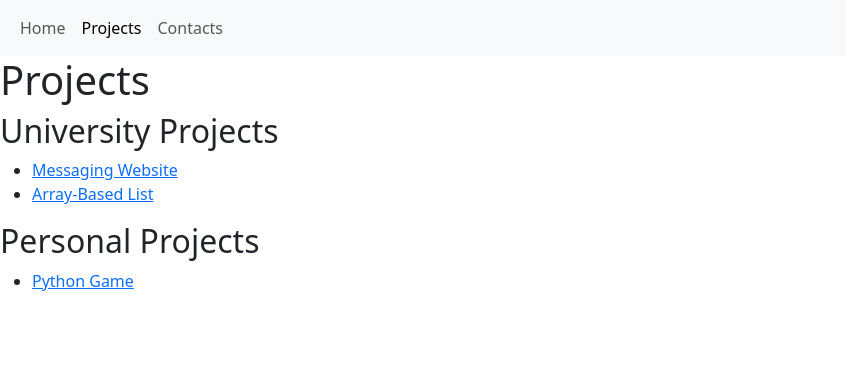
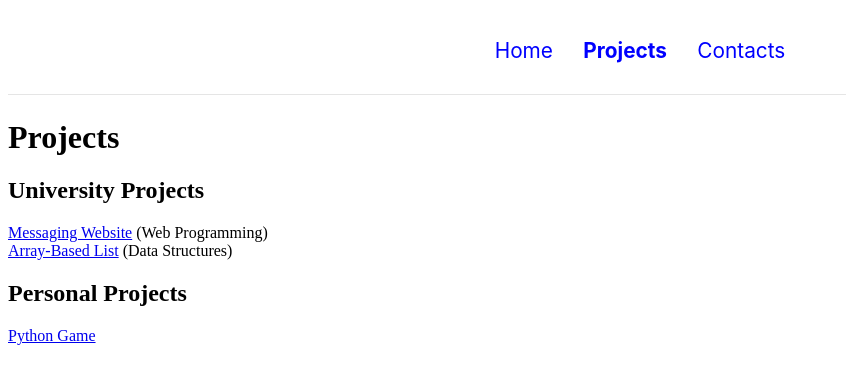
Before and after one commit to matthewtannous/matthewtannous.github.io, a Jekyll site: the page built from projects.html, in a window 1280 px wide. Shown: the top 384 px of the page, without its empty margins (0-846 px from the left). Built offline with Jekyll 4.4.1, drawn with Linux system fonts in a browser that asks for light colours.

Commit message:
Improve project structure + Styled navbar

```diff
--- a/404.html
+++ b/404.html
@@ -9,11 +9,13 @@ layout: default
     max-width: 600px;
     text-align: center;
   }
+
   h1 {
     margin: 30px 0;
     font-size: 4em;
     line-height: 1;
     letter-spacing: -1px;
+    color: black;
   }
 </style>
 
--- /dev/null
+++ b/_data/navigation.csv
@@ -0,0 +1,4 @@
+name,link
+Home,/
+Projects,/projects/
+Contacts,/contacts/
--- /dev/null
+++ b/_data/projects/personal.csv
@@ -0,0 +1,2 @@
+name,link
+Python Game,https://github.com/matthewtannous/python_game
--- /dev/null
+++ b/_data/projects/university.csv
@@ -0,0 +1,3 @@
+name,course,link
+Messaging Website,Web Programming,https://github.com/matthewtannous/messaging-site
+Array-Based List,Data Structures,https://github.com/matthewtannous/Array-Based-Linked-List
--- /dev/null
+++ b/_includes/navigation.html
@@ -0,0 +1,7 @@
+<nav class="navbar-container">
+    {% for item in site.data.navigation %}
+    <a href="{{ item.link }}" class="nav-link {% if page.url==item.link %} active {% endif %}">
+        {{ item.name }}
+    </a>
+    {% endfor %}
+</nav>
--- a/_layouts/default.html
+++ b/_layouts/default.html
@@ -2,45 +2,13 @@
 <html lang="en">
 
 <head>
-    <meta charset="utf-8">
-    <meta name="viewport" content="width=device-width, initial-scale=1">
+    <meta name="viewport" charset="utf-8" content="width=device-width, initial-scale=1">
     <title> {{ site.title }} | {{ page.title }}</title>
-
-    <!-- Bootstrap -->
-    <link href="https://cdn.jsdelivr.net/npm/bootstrap@5.3.8/dist/css/bootstrap.min.css" rel="stylesheet"
-        integrity="sha384-sRIl4kxILFvY47J16cr9ZwB07vP4J8+LH7qKQnuqkuIAvNWLzeN8tE5YBujZqJLB" crossorigin="anonymous">
+    <link rel="stylesheet" href="/assets/css/styles.css">
 </head>
 
 <body>
-    <nav class="navbar navbar-expand-lg bg-body-tertiary">
-        <div class="container-fluid">
-
-            <div class="collapse navbar-collapse" id="navbarNavAltMarkup">
-                <div class="navbar-nav">
-
-                    {% if page.title == "Home" %}
-                    <a class="nav-link active" href="/">Home</a>
-                    {% else %}
-                    <a class="nav-link" href="/">Home</a>
-                    {% endif %}
-
-                    {% if page.title == "Projects" %}
-                    <a class="nav-link active" href="/projects">Projects</a>
-                    {% else %}
-                    <a class="nav-link" href="/projects">Projects</a>
-                    {% endif %}
-
-                    {% if page.title == "Contacts" %}
-                    <a class="nav-link active" href="/contacts">Contacts</a>
-                    {% else %}
-                    <a class="nav-link" href="/contacts">Contacts</a>
-                    {% endif %}
-
-                </div>
-            </div>
-        </div>
-
-    </nav>
+    {% include navigation.html %}
 
     {% unless page.title == "Home" %}
     <h1> {{ page.title }}</h1>
--- /dev/null
+++ b/_sass/navigation.scss
@@ -0,0 +1,33 @@
+.navbar-container {
+    display: flex;
+    justify-content: center;
+    align-items: center;
+    gap: 1.5rem;
+    padding: 1.5rem;
+
+    border-bottom: 1px solid rgba($color: #000000, $alpha: 0.1);
+    margin-bottom: 1.5rem;
+}
+
+.nav-link {
+    position: relative;
+    text-decoration: none;
+    color: blue;
+    font-weight: 400;
+    padding: 0.4rem 0.2rem;
+    font-size: 1.3rem;
+    font-family: -apple-system, BlinkMacSystemFont, Segoe UI, Roboto, Oxygen, Ubuntu, Cantarell, Fira Sans, Droid Sans, Helvetica Neue, sans-serif;
+
+}
+
+.nav-link.active {
+    color: blue !important;
+    font-weight: 700;
+}
+
+@media (max-width: 600px) {
+    .navbar-container {
+        flex-wrap: wrap;
+        gap: 1rem;
+    }
+}
--- /dev/null
+++ b/_sass/projects.scss
@@ -0,0 +1,3 @@
+.project {
+    color: yellow;
+}
--- /dev/null
+++ b/assets/css/styles.scss
@@ -0,0 +1,4 @@
+---
+---
+@import "navigation";
+@import "projects";
--- a/index.html
+++ b/index.html
@@ -2,7 +2,6 @@
 layout: default
 title: Home
 ---
-
 
 <h1> {{ site.title }}</h1>
 
--- a/projects.html
+++ b/projects.html
@@ -6,21 +6,18 @@ permalink: /projects/
 
 <div>
     <h2>University Projects</h2>
-    <ul>
-        <li>
-            <a href="https://github.com/matthewtannous/messaging-site">Messaging Website</a>
-        </li>
-        <li>
-            <a href="https://github.com/matthewtannous/Array-Based-Linked-List">Array-Based List</a>
-        </li>
-    </ul>
+    {% for item in site.data.projects.university %}
+    <div>
+        <a href="{{ item.link }}">{{ item.name }}</a> ({{ item.course }})
+    </div>
+    {% endfor %}
 </div>
 
 <div>
     <h2>Personal Projects</h2>
-    <ul>
-        <li>
-            <a href="https://github.com/matthewtannous/python_game">Python Game</a>
-        </li>
-    </ul>
+    {% for item in site.data.projects.personal %}
+    <div>
+        <a href="{{ item.link }}">{{ item.name }}</a>
+    </div>
+    {% endfor %}
 </div>
```
